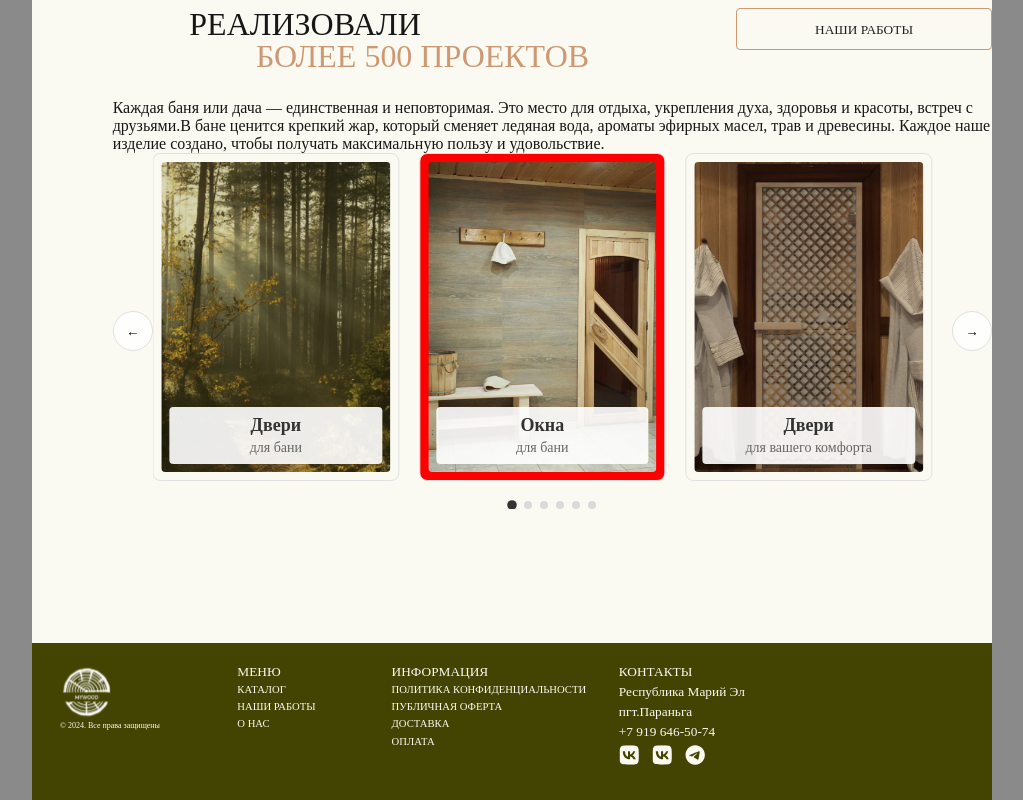
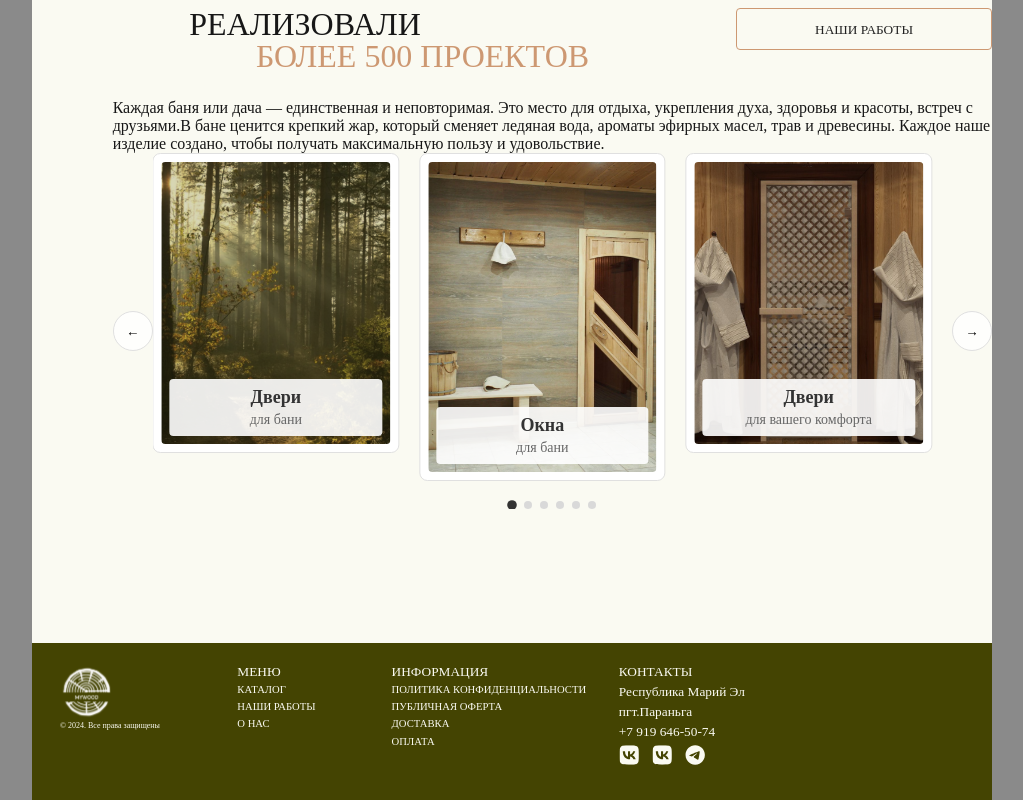
Before and after one commit to Safirenat/mywood, a Next.js app: page / in a window 1280 px wide. Shown: the part 1525-2325 px from the top of the page, without its empty margins (128-1151 px from the left). Built offline with nearby package versions, Linux system fonts and the light colour scheme.

Commit message:
Фикс высоты карусели

```diff
--- a/src/app/components/ui/carousel/carousel.module.scss
+++ b/src/app/components/ui/carousel/carousel.module.scss
@@ -43,9 +43,9 @@
   }
 
   // ... существующий код ...
-  .middleSlide {
-    background-color: red; // Устанавливаем красный цвет для среднего слайда
-  }
+//   .middleSlide {
+//     background-color: red; // Устанавливаем красный цвет для среднего слайда
+//   }
 
   .content {
     position: absolute;
--- a/src/app/components/ui/carousel/index.tsx
+++ b/src/app/components/ui/carousel/index.tsx
@@ -75,7 +75,9 @@ export const Carousel: FC<CarouselProps> = ({ slides }) => {
                 key={`${slide.id}-${index}`}
                 className={`${styles.slide} ${isMiddleSlide ? styles.middleSlide : ''}`}
                 style={{
-                  backgroundColor: isMiddleSlide ? 'red' : 'transparent'
+                //   backgroundColor: isMiddleSlide ? 'red' : 'transparent',
+                  height: isMiddleSlide ? '100%' : '300px',
+                //   transform: isMiddleSlide ? 'none' : 'scale(0.9)'
                 }}
               >
                 <div className={styles.imageWrapper}>
```
